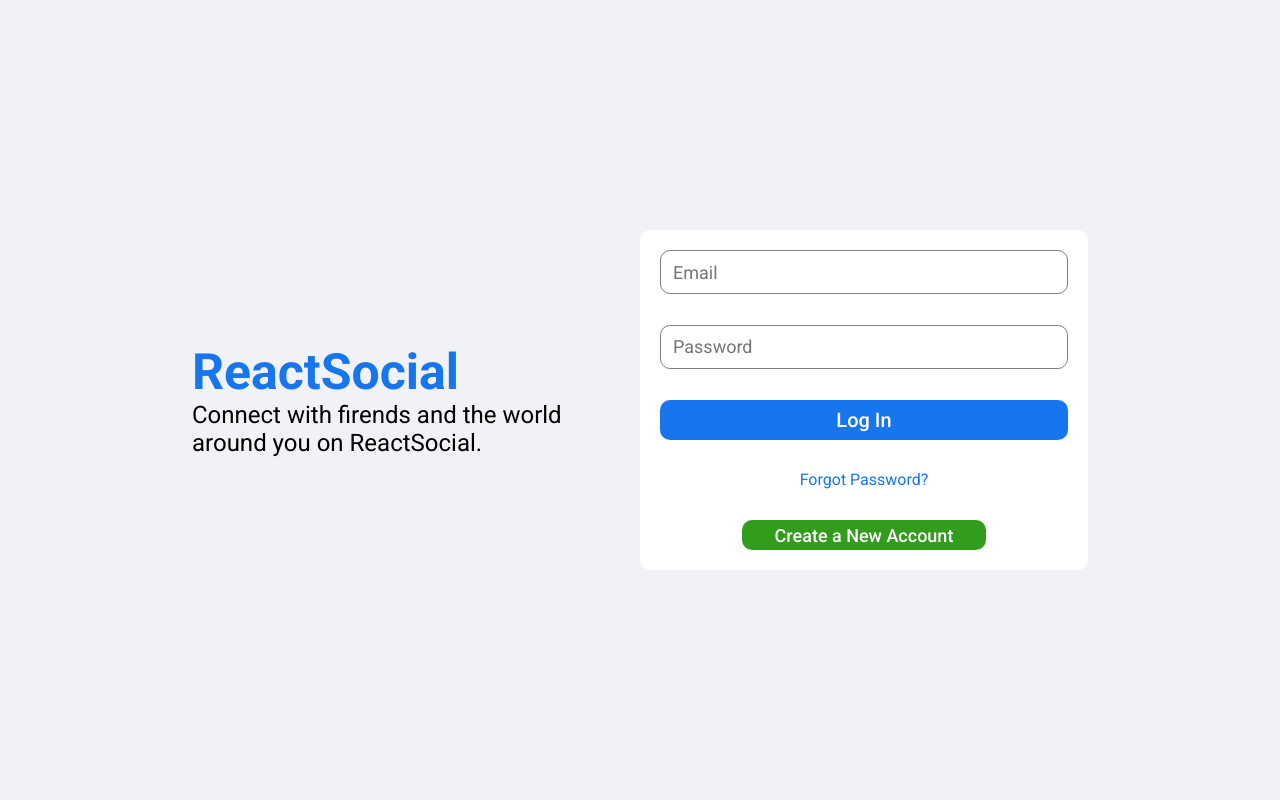
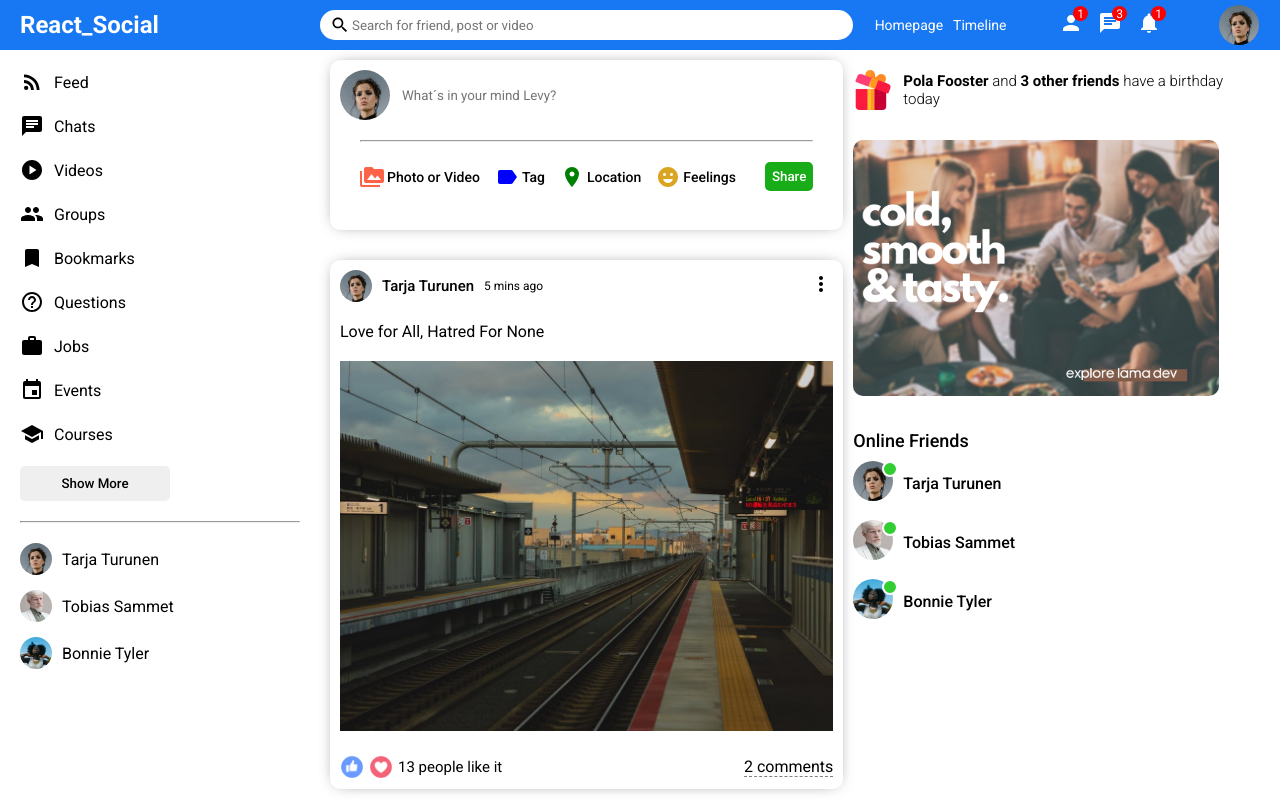
Before and after one commit to Levyhb/DevSocial, a React (Create React App) app in the folder client/: page / in a window 1280 px wide. Shown: the top 800 px of the page. Built offline with nearby package versions, Linux system fonts and the light colour scheme.

Commit message:
fix: fixes images

```diff
--- a/client/package.json
+++ b/client/package.json
@@ -10,6 +10,8 @@
     "@testing-library/jest-dom": "^5.16.5",
     "@testing-library/react": "^13.4.0",
     "@testing-library/user-event": "^13.5.0",
+    "axios": "^1.2.1",
+    "dotenv": "^10.0.0",
     "react": "^18.2.0",
     "react-dom": "^18.2.0",
     "react-router-dom": "^6.5.0",
@@ -39,5 +41,6 @@
       "last 1 firefox version",
       "last 1 safari version"
     ]
-  }
+  },
+  "proxy": "http://localhost:8800/api"
 }
--- a/client/public/index.html
+++ b/client/public/index.html
@@ -11,7 +11,7 @@
     <link rel="preconnect" href="https://fonts.googleapis.com">
     <link rel="preconnect" href="https://fonts.gstatic.com" crossorigin>
     <link href="https://fonts.googleapis.com/css2?family=Roboto:wght@100;300;400;500;700&display=swap" rel="stylesheet">
-    <link rel="stylesheet" href="style.css">
+    <link rel="stylesheet" href="http://localhost:3000/assets/style.css">
     <title>React Social</title>
   </head>
   <body>
--- a/client/src/App.js
+++ b/client/src/App.js
@@ -1,17 +1,17 @@
 import { Route, Routes } from "react-router-dom";
 import Login from "./components/login/Login";
 import Register from "./components/register/register";
-import Home from './pages/home/Home';
+import Home from "./pages/home/Home";
 import Profile from "./pages/profile/Profile";
 
 function App() {
   return (
     <div>
       <Routes>
-        <Route exact path="/" element={ <Login /> } />
-        <Route path="/home" element={ <Home /> } />
-        <Route path="/profile" element={ <Profile /> } />
-        <Route path="/register" element={ <Register /> } />
+        <Route exact path="/" element={<Home />} />
+        <Route path="/login" element={<Login />} />
+        <Route path="/profile/:username" element={<Profile />} />
+        <Route path="/register" element={<Register />} />
       </Routes>
     </div>
   );
--- a/client/src/components/friendList/FriendList.jsx
+++ b/client/src/components/friendList/FriendList.jsx
@@ -2,9 +2,11 @@ import React from "react";
 import "./friendList.css";
 
 export default function FriendList({ user }) {
+  const PF = process.env.REACT_APP_PUBLIC_FOLDER;
+
   return (
     <li className="sidebarFriend">
-      <img src={user.profilePicture} alt="" className="sidebarFriendImg" />
+      <img src={PF+user.profilePicture} alt="" className="sidebarFriendImg" />
       <span className="sidebarFriendName">{ user.username }</span>
     </li>
   );
--- a/client/src/components/online/Online.jsx
+++ b/client/src/components/online/Online.jsx
@@ -2,11 +2,12 @@ import React from "react";
 import "./online.css";
 
 export default function Online({ user }) {
-  console.log(user);
+  const PF = process.env.REACT_APP_PUBLIC_FOLDER;
+
   return (
     <li className="rightbarFriend">
       <div className="rightbarProfileImgContainer">
-        <img src={user.profilePicture} alt="" className="rightbarProfileImg" />
+        <img src={PF+user.profilePicture} alt="" className="rightbarProfileImg" />
         <span className="rightbarOnline"></span>
       </div>
       <span className="rightbarUsername">{user.username}</span>
--- a/client/src/components/post/Post.jsx
+++ b/client/src/components/post/Post.jsx
@@ -1,48 +1,61 @@
-import React, { useState } from 'react'
-import './post.css';
-import { MoreVert } from '@mui/icons-material';
+import React, { useState } from "react";
+import "./post.css";
+import { MoreVert } from "@mui/icons-material";
 import { users } from "../../reactSocialData";
 
-
-export default function Post({post}) {
+export default function Post({ post }) {
   const [like, setLike] = useState(post.like);
   const [isLiked, setIsLiked] = useState(false);
 
+  const PF = process.env.REACT_APP_PUBLIC_FOLDER;
+
   const likeHandler = () => {
-    setLike(isLiked ? like-1 : like+1 );
+    setLike(isLiked ? like - 1 : like + 1);
     setIsLiked(!isLiked);
-  }
+  };
 
-  const user = users.filter((u) => u.id === post.userId)
+  const user = users.filter((u) => u.id === post.userId);
   return (
-    <div className='post'>
+    <div className="post">
       <div className="postWrapper">
         <div className="postTop">
           <div className="postTopLeft">
-            <img className='postProfileImg' src={user[0].profilePicture} alt="" />
+            <img
+              className="postProfileImg"
+              src={PF+user[0].profilePicture}
+              alt=""
+            />
             <span className="postUsername">{user[0].username}</span>
-            <span className='postDate'>{post.date}</span>
+            <span className="postDate">{post.date}</span>
           </div>
           <div className="postTopRight">
             <MoreVert />
           </div>
         </div>
         <div className="postCenter">
-          <span className="postText">
-            {post?.desc}
-          </span>
-          <img className="postImg" src={post.photo} alt="post" />
+          <span className="postText">{post?.desc}</span>
+          <img className="postImg" src={PF + post.photo} alt="post" />
         </div>
         <div className="postBottom">
           <div className="postBottomLeft">
-            <img className="likeIcon" src="assets/like.png" alt="like icon" onClick={likeHandler}/>
-            <img className="likeIcon" src="assets/heart.png" alt="heart icon" onClick={likeHandler} />
+            <img
+              className="likeIcon"
+              src={`${PF}like.png`}
+              alt="like icon"
+              onClick={likeHandler}
+            />
+            <img
+              className="likeIcon"
+              src={`${PF}heart.png`}
+              alt="heart icon"
+              onClick={likeHandler}
+            />
             <span className="postLikeCounter">{like} people like it</span>
           </div>
-        <div className="postBottomRight"></div>
+          <div className="postBottomRight"></div>
           <span className="postCommentText"> {post.comment} comments</span>
         </div>
       </div>
     </div>
-  )
+  );
 }
--- a/client/src/components/rightbar/Rightbar.jsx
+++ b/client/src/components/rightbar/Rightbar.jsx
@@ -3,16 +3,18 @@ import { users } from "../../reactSocialData";
 import Online from "../online/Online";
 
 export default function Rightbar({ profile }) {
+  const PF = process.env.REACT_APP_PUBLIC_FOLDER;
+
   const HomeRightBar = () => {
     return (
       <>
         <div className="birthdayContainer">
-          <img className="birthdayImg" src="assets/gift.png" alt="" />
+          <img className="birthdayImg" src={`${PF}gift.png`} alt="" />
           <span className="birthdayText">
             <b>Pola Fooster</b> and <b>3 other friends</b> have a birthday today
           </span>
         </div>
-        <img className="rightbarAd" src="assets/ad.png" alt="" />
+        <img className="rightbarAd" src={`${PF}ad.png`} alt="" />
         <h4 className="rightbarTitle">Online Friends</h4>
         <ul className="rightbarFriendList">
           {users.map((u) => (
@@ -44,28 +46,28 @@ export default function Rightbar({ profile }) {
         <h4 className="rightbarTitle">User Friends</h4>
         <div className="rightbarFollowings">
           <div className="rightbarFollowing">
-            <img src="assets/person/2.jpeg" alt="" className="rightbarFollowingImg" />
+            <img src={`${PF}person/2.jpeg`} alt="" className="rightbarFollowingImg" />
             <span className="rightbarFollowingName">
               André Matos
             </span>
           </div>
 
           <div className="rightbarFollowing">
-            <img src="assets/person/2.jpeg" alt="" className="rightbarFollowingImg" />
+            <img src={`${PF}person/2.jpeg`} alt="" className="rightbarFollowingImg" />
             <span className="rightbarFollowingName">
               André Matos
             </span>
           </div>
 
           <div className="rightbarFollowing">
-            <img src="assets/person/2.jpeg" alt="" className="rightbarFollowingImg" />
+            <img src={`${PF}person/2.jpeg`} alt="" className="rightbarFollowingImg" />
             <span className="rightbarFollowingName">
               André Matos
             </span>
           </div>
 
           <div className="rightbarFollowing">
-            <img src="assets/person/2.jpeg" alt="" className="rightbarFollowingImg" />
+            <img src={`${PF}person/2.jpeg`} alt="" className="rightbarFollowingImg" />
             <span className="rightbarFollowingName">
               André Matos
             </span>
--- a/client/src/components/topbar/Topbar.jsx
+++ b/client/src/components/topbar/Topbar.jsx
@@ -1,12 +1,15 @@
 import React from 'react'
 import './topbar.css';
 import { Search, Person, Chat, Notifications } from '@mui/icons-material';
+import { Link } from "react-router-dom"
 
 export default function Topbar() {
   return (
     <div className='topbarContainer'>
       <div className="topbarLeft">
-        <span className='logo'>React_Social</span>
+        <Link to="/">
+          <span className='logo'>React_Social</span>
+        </Link>
       </div>
       <div className="topbarCenter">
         <Search className="searchIcon"/>
--- a/client/src/components/topbar/topbar.css
+++ b/client/src/components/topbar/topbar.css
@@ -42,6 +42,10 @@
 
 .topbarLeft {
   flex: 3;
+}
+
+.topbarLeft a {
+  text-decoration: none;
 }
 
 .topbarCenter {
--- a/client/src/pages/profile/Profile.jsx
+++ b/client/src/pages/profile/Profile.jsx
@@ -6,6 +6,8 @@ import Topbar from "../../components/topbar/Topbar";
 import "./profile.css";
 
 export default function Profile() {
+  const PF = process.env.REACT_APP_PUBLIC_FOLDER;
+
   return (
     <>
       <Topbar />
@@ -16,12 +18,12 @@ export default function Profile() {
             <div className="profileCover">
               <img
                 className="profileCoverImg"
-                src="assets/post/3.jpeg"
+                src={`${PF}post/3.jpeg`}
                 alt=""
               />
               <img
                 className="profileUserImg"
-                src="assets/person/1.jpeg"
+                src={`${PF}person/1.jpeg`}
                 alt=""
               />
             </div>
--- a/client/src/reactSocialData.js
+++ b/client/src/reactSocialData.js
@@ -2,7 +2,7 @@ export const post = [
   {
     id: 1,
     desc: "Love for All, Hatred For None",
-    photo: "assets/post/1.jpeg",
+    photo: "post/1.jpeg",
     date: "5 mins ago",
     userId: 1,
     like: 13,
@@ -10,7 +10,7 @@ export const post = [
   },
   {
     id: 2,
-    photo: "assets/post/2.jpeg",
+    photo: "post/2.jpeg",
     date: "15 mins ago",
     userId: 2,
     like: 32,
@@ -19,7 +19,7 @@ export const post = [
   {
     id: 3,
     desc: "Love for All, Hatred For None",
-    photo: "assets/post/3.jpeg",
+    photo: "post/3.jpeg",
     date: "3 mins ago",
     userId: 3,
     like: 12,
@@ -30,17 +30,17 @@ export const post = [
 export const users = [
   {
     id: 1,
-    profilePicture: "assets/person/1.jpeg",
+    profilePicture: "person/1.jpeg",
     username: "Tarja Turunen"
   },
   {
     id: 2,
-    profilePicture: "assets/person/2.jpeg",
+    profilePicture: "person/2.jpeg",
     username: "Tobias Sammet"
   },
   {
     id: 3,
-    profilePicture: "assets/person/3.jpeg",
+    profilePicture: "person/3.jpeg",
     username: "Bonnie Tyler"
   }
 ]
```
Also changed, not shown: client/public/assets/style.css (renamed from client/public/style.css), 2 other files (tests, documents, lock files or other folders).
